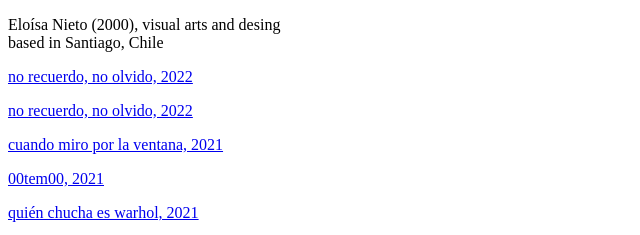
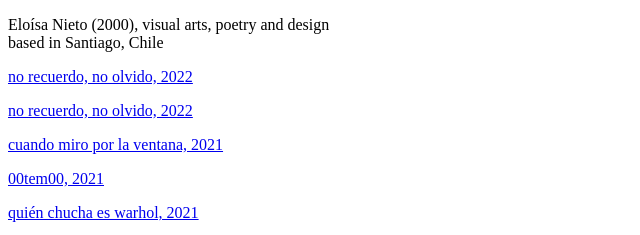
Before and after one commit to eloisa2000/eloisa2000.github.io, a plain HTML site: page index.html in a window 1280 px wide. Shown: the top 235 px of the page, 0-640 px from the left. Drawn offline with Linux system fonts and the light colour scheme.

Commit message:
index.html

```diff
--- a/index.html
+++ b/index.html
@@ -8,7 +8,7 @@
 </head>
 <body>
 
-  <p> Eloísa Nieto (2000), visual arts and desing <br> based in Santiago, Chile </p>
+  <p> Eloísa Nieto (2000), visual arts, poetry and design <br> based in Santiago, Chile </p>
    <p> </p>
   <p> <a href= "https://issuu.com/eloisa2000/docs/nuncavasaestarsolo">no recuerdo, no olvido, 2022<a>
    <p> </p>
```
